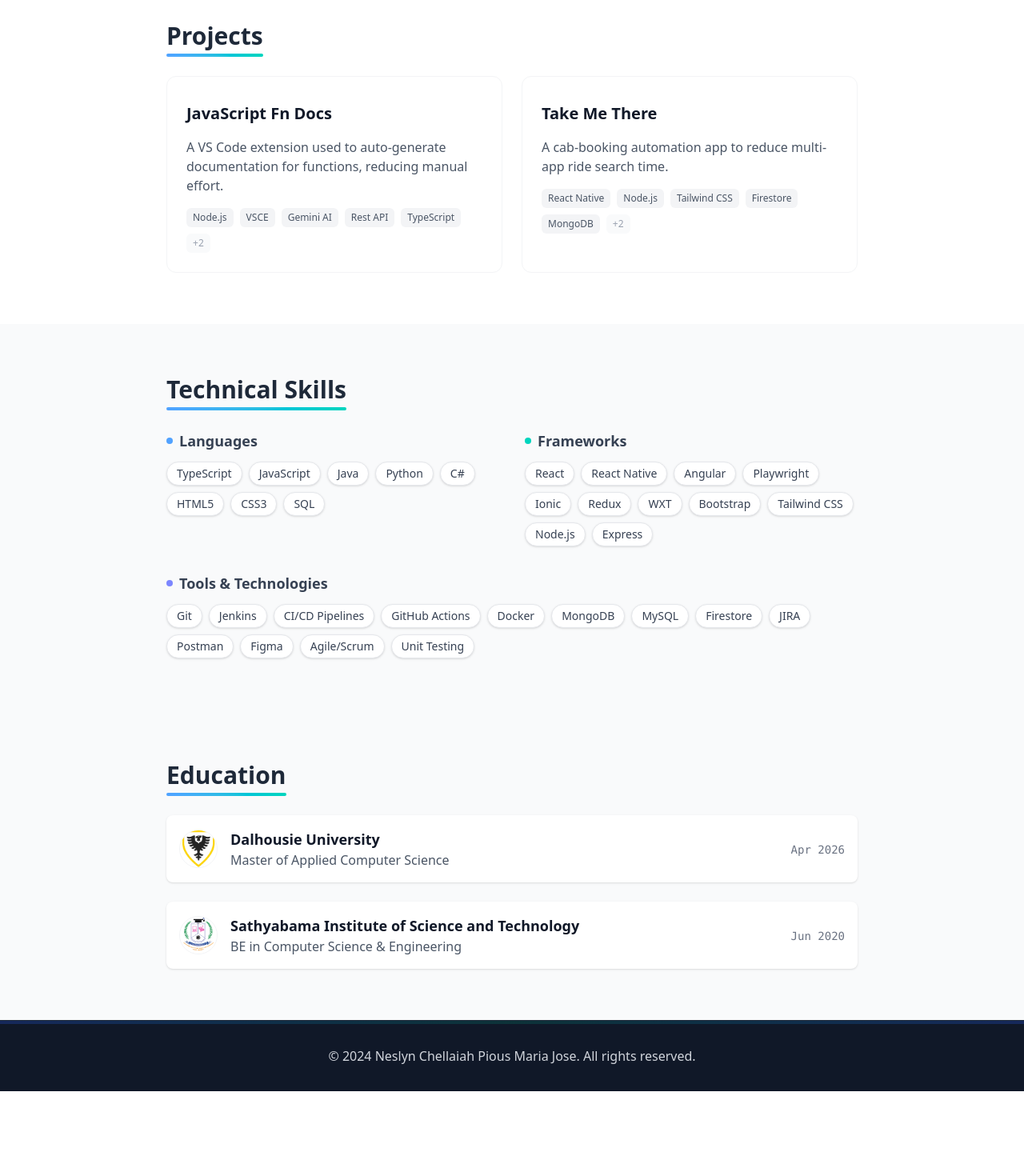
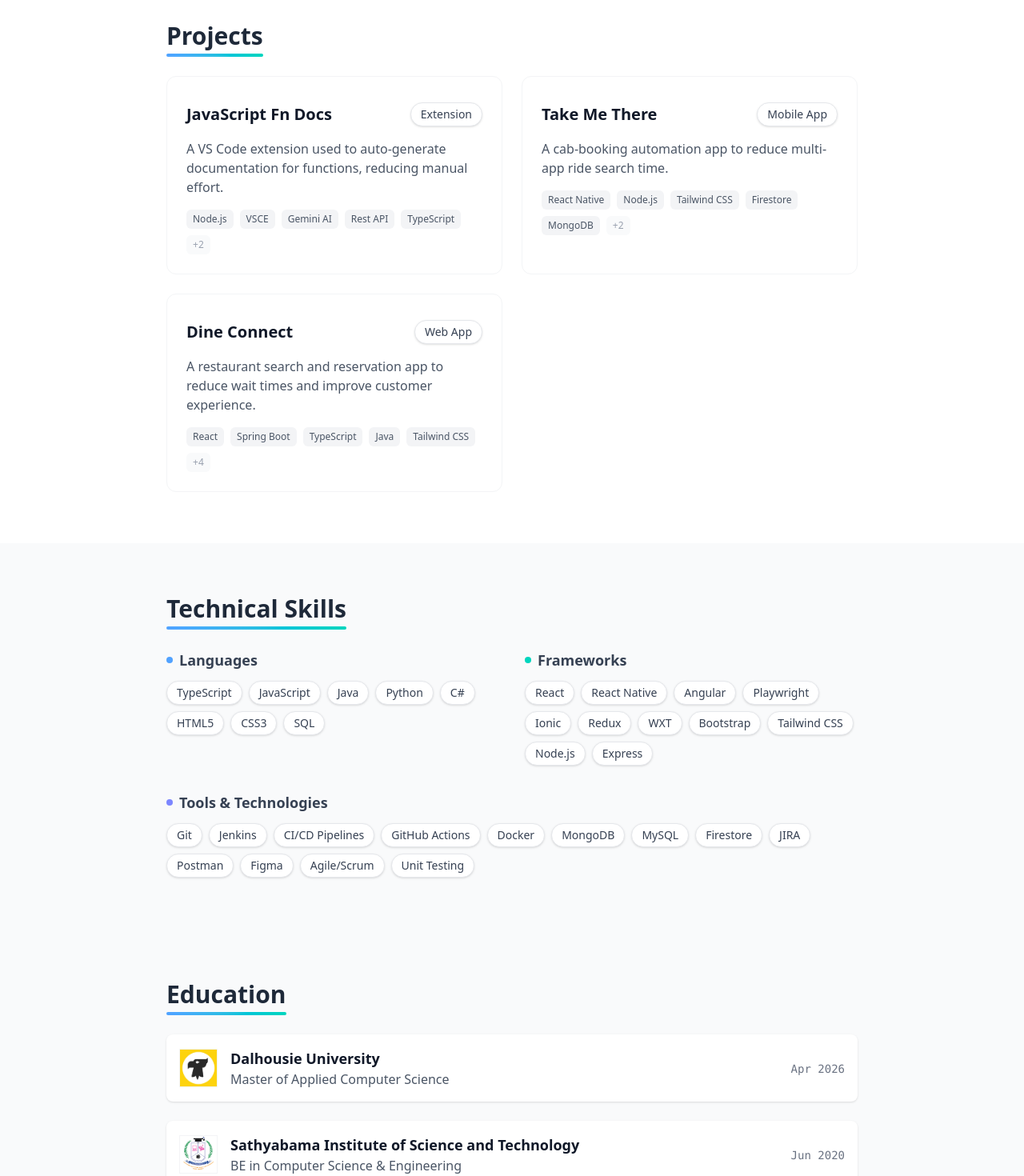
Before and after one commit to NeslynChellaiah/portfolio, a React (Vite) app: page / in a window 1280 px wide. Shown: the part 1720-3190 px from the top of the page at 80% size. Before the commit the page ends 3084 px from the top, so only its background shows below. Built offline with nearby package versions, Linux system fonts and the light colour scheme.

Commit message:
feat: Implement project types, add 'Dine Connect' project, and update Dalhousie logo image format.

```diff
--- a/src/components/Education.tsx
+++ b/src/components/Education.tsx
@@ -17,7 +17,7 @@
                                 <img
                                     src={edu.logo}
                                     alt={`${edu.institution} logo`}
-                                    className="w-12 h-12 rounded-full object-cover border border-gray-100"
+                                    className="w-12 h-12 object-cover border border-gray-100"
                                 />
                             ) : (
                                 <div className="w-12 h-12 bg-blue-100 text-blue-600 rounded-full flex items-center justify-center font-bold text-lg shrink-0">
--- a/src/components/Projects.tsx
+++ b/src/components/Projects.tsx
@@ -17,10 +17,13 @@
                         className={`group relative bg-white border border-gray-100 p-6 rounded-xl hover:shadow-xl transition-all duration-300 hover:-translate-y-1 overflow-hidden ${project.link ? 'cursor-pointer' : ''}`}
                     >
                         <div className="absolute top-0 left-0 w-full h-1 bg-gradient-to-r from-blue-400 to-teal-400 transform scale-x-0 group-hover:scale-x-100 transition-transform duration-300 origin-left"></div>
-                        <div className="flex justify-between items-start mb-4 mt-2">
+                        <div className="flex justify-between items-center mb-4 mt-2">
                             <h3 className="text-xl font-bold text-gray-900 group-hover:text-transparent group-hover:bg-clip-text group-hover:bg-gradient-to-r group-hover:from-blue-600 group-hover:to-teal-500 transition-colors">
                                 {project.name}
                             </h3>
+                            <span className="px-3 py-1 bg-white border border-gray-200 shadow-sm rounded-full text-sm text-gray-700 cursor-default">
+                                {project.type}
+                            </span>
                         </div>
 
                         <p className="text-gray-600 mb-4 line-clamp-3">
--- a/src/data/resume.ts
+++ b/src/data/resume.ts
@@ -61,7 +61,7 @@
             degree: "Master of Applied Computer Science",
             startDate: "",
             endDate: "Apr 2026",
-            logo: './logos/dal.jpeg'
+            logo: './logos/dal.jpg'
         },
         {
             institution: "Sathyabama Institute of Science and Technology",
@@ -78,7 +78,8 @@
                 "A VS Code extension used to auto-generate documentation for functions, reducing manual effort."
             ],
             technologies: ["Node.js", "VSCE", "Gemini AI", "Rest API", "TypeScript", "Jasmine", "Karma"],
-            link: "https://marketplace.visualstudio.com/items?itemName=NeslynChellaiahPiousMariaJose.document-functions"
+            link: "https://marketplace.visualstudio.com/items?itemName=NeslynChellaiahPiousMariaJose.document-functions",
+            type: "Extension"
         },
         {
             name: "Take Me There",
@@ -86,7 +87,17 @@
                 "A cab-booking automation app to reduce multi-app ride search time."
             ],
             technologies: ["React Native", "Node.js", "Tailwind CSS", "Firestore", "MongoDB", "Figma", "Heroku"],
-            link: "https://github.com/NeslynChellaiah/Take-Me-There"
+            link: "https://github.com/NeslynChellaiah/Take-Me-There",
+            type: "Mobile App"
+        },
+        {
+            name: "Dine Connect",
+            description: [
+                "A restaurant search and reservation app to reduce wait times and improve customer experience."
+            ],
+            technologies: ["React", "Spring Boot", "TypeScript", "Java", "Tailwind CSS", "Firestore", "MongoDB", "Figma", "Heroku"],
+            link: "https://github.com/NeslynChellaiah/csci_5709_frontend?tab=readme-ov-file",
+            type: "Web App"
         }
     ],
     skills: {
--- a/src/types/index.ts
+++ b/src/types/index.ts
@@ -30,6 +30,7 @@
     link?: string;
     github?: string;
     logo?: string; // Placeholder
+    type: string;
 }
 
 export interface Resume {
```
Also changed, not shown: public/logos/dal.jpeg (deleted), public/logos/dal.jpg (added).
